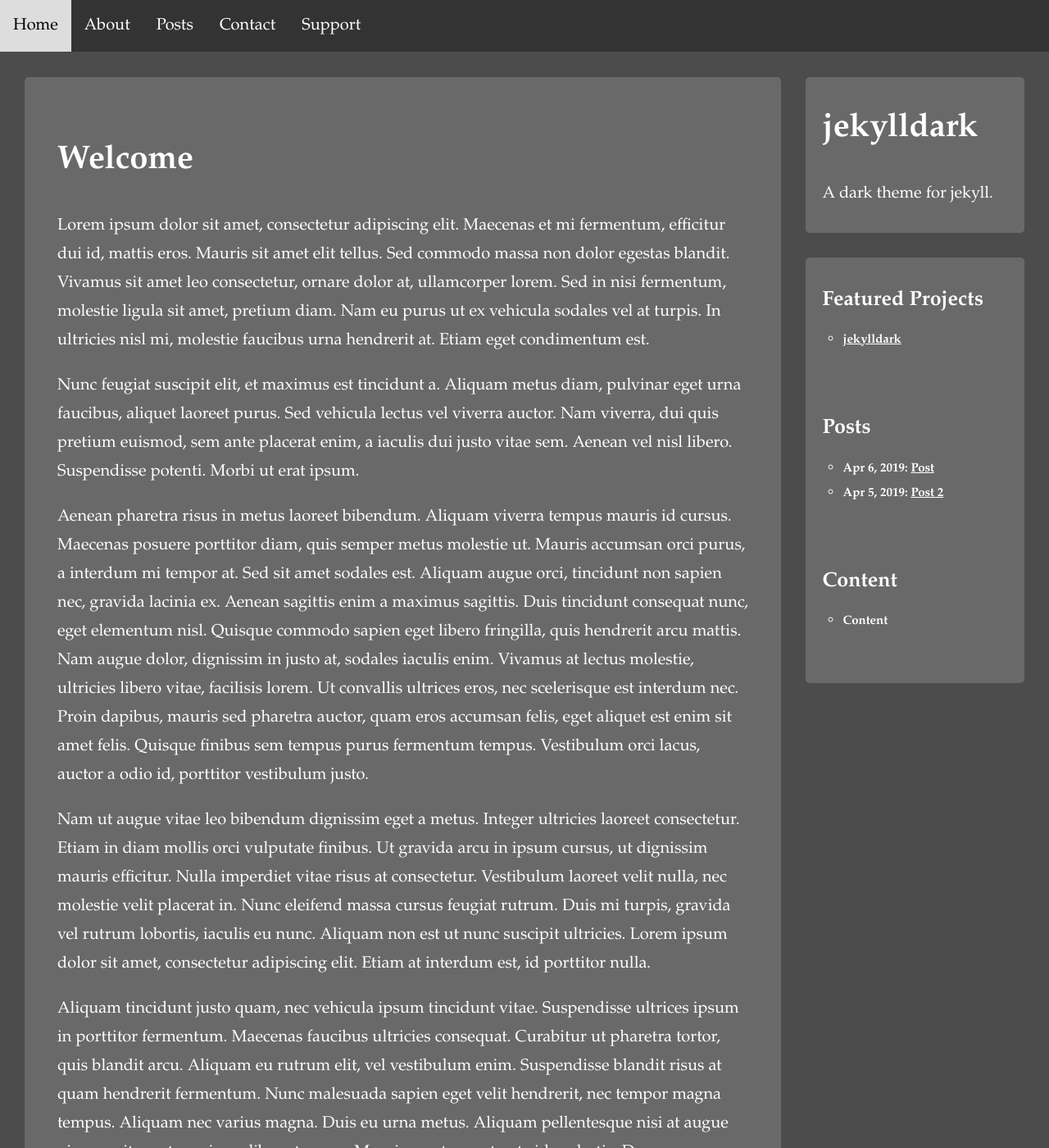
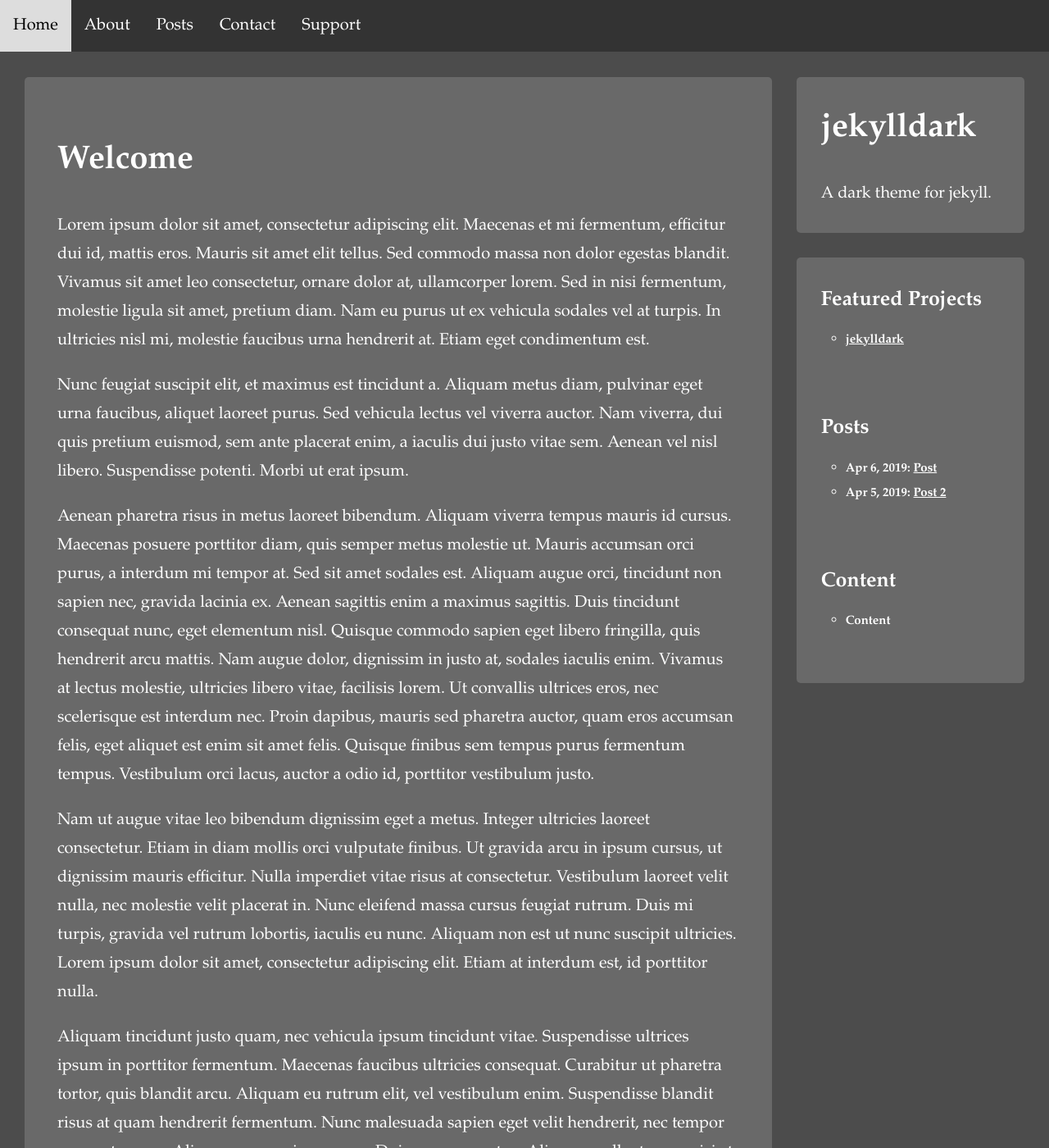
Before and after one commit to sutterj/jekylldark, a Jekyll site: the page built from index.html, in a window 1280 px wide and 1400 px high. Shown: the whole window at 82% size. Built offline with Jekyll 4.4.1, drawn with Linux system fonts in a browser that asks for light colours; nearby versions of some CDN libraries.

Commit message:
Update _sidebar.scss

```diff
--- a/_sass/components/_sidebar.scss
+++ b/_sass/components/_sidebar.scss
@@ -3,25 +3,25 @@
   border-radius: 5px;
   line-height: 0;
   margin: 30px 30px 84px 30px;
-  padding: 20px 20px 0 20px;
+  padding: 20px 20px 0 30px;
 }
 
 .site-title {
   background-color: #696969;
   border-radius: 5px;
   margin: 84px 30px 0 30px;
-  padding: 1px 0 0 20px;
+  padding: 1px 20px 0 30px;
 }
 
 .sidebar-area {
   margin: 0 0 30px 0;
-  padding: 0 30px 30px 0;
+  padding: 0 20px 30px 0;
 }
 
 .sidebar-list {
   list-style-type: circle;
   margin: 30px 0 0 20px;
-  padding: 0 0 0 5px;
+  padding: 0 0 0 10px;
 }
 
 .sidebar-header {
```
